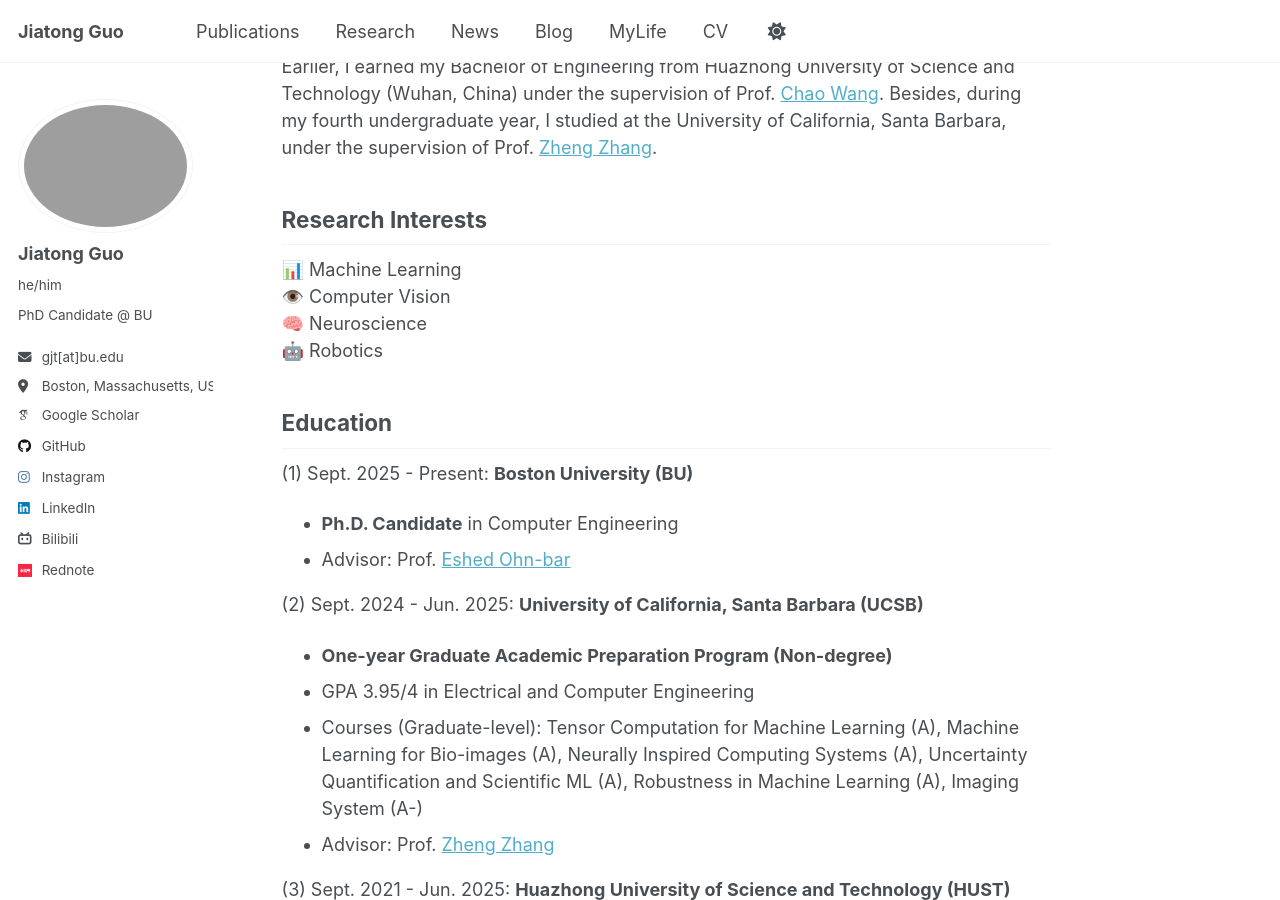
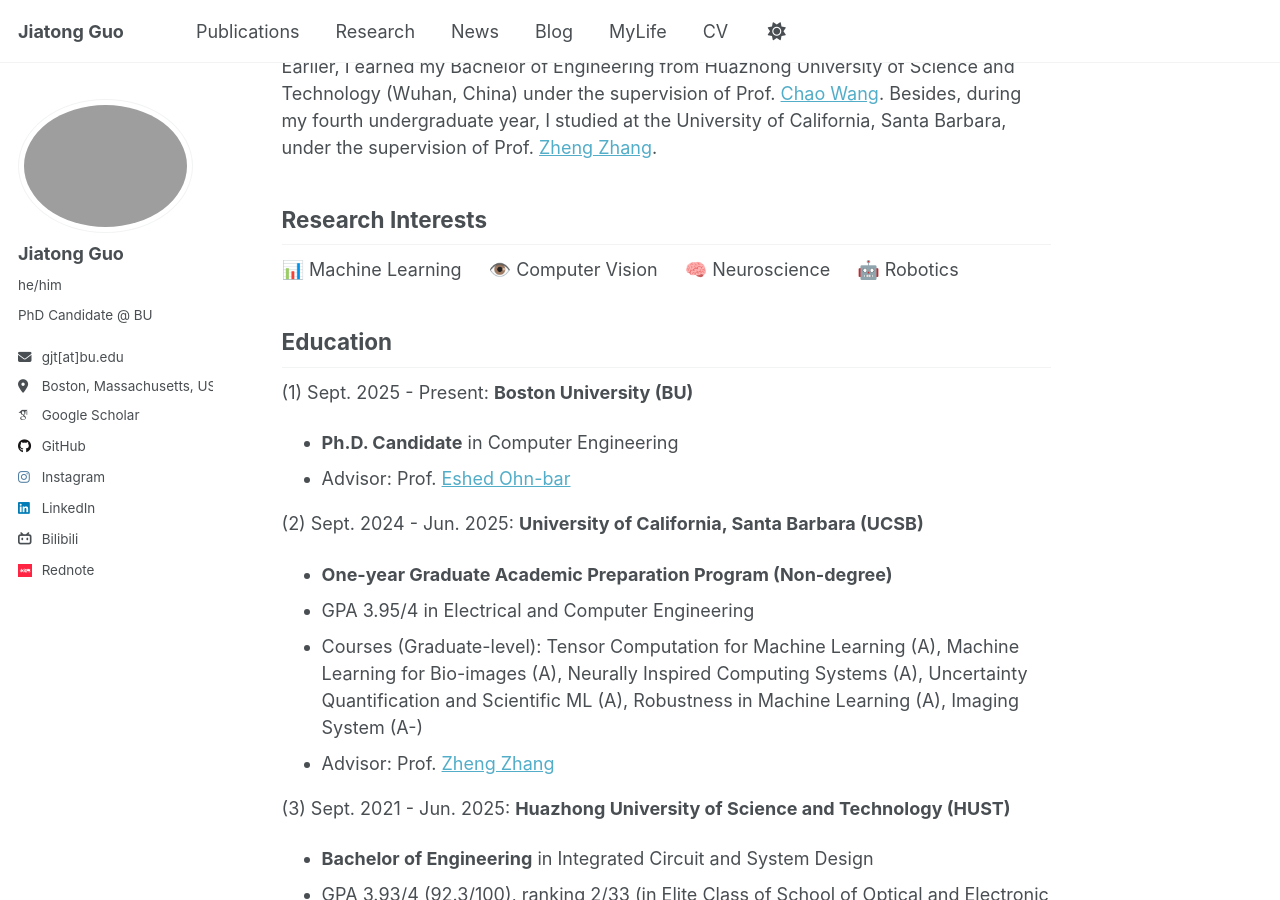
Before and after one commit to guojiatong/guojiatong.github.io, a Jekyll site: the page built from _pages/about.md, in a window 1280 px wide and 900 px high, scrolled down 317 px. Built offline with Jekyll 4.4.1, drawn with Linux system fonts in a browser that asks for light colours; some web fonts are replaced; a script that is not in the unit is left out.

Commit message:
Arrange research interests in a spaced row

```diff
--- a/_pages/about.md
+++ b/_pages/about.md
@@ -21,10 +21,12 @@ Currently I’m a PhD candidate at Boston University, advised by Prof. [Eshed Oh
 Research Interests
 ------
 
-📊 Machine Learning<br>
-👁️ Computer Vision<br>
-🧠 Neuroscience<br>
-🤖 Robotics
+<p style="display: flex; flex-wrap: wrap; gap: 0.5em 1.5em;">
+  <span>📊 Machine Learning</span>
+  <span>👁️ Computer Vision</span>
+  <span>🧠 Neuroscience</span>
+  <span>🤖 Robotics</span>
+</p>
 
 
 
```
